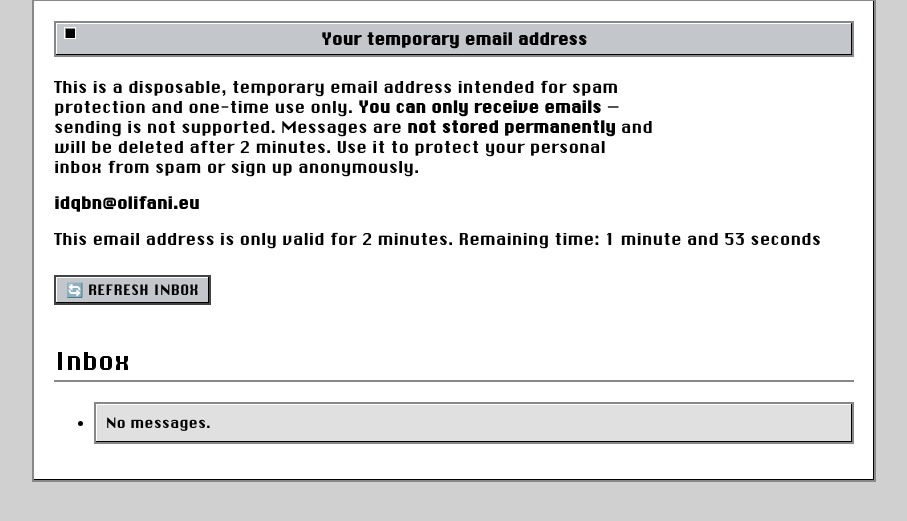
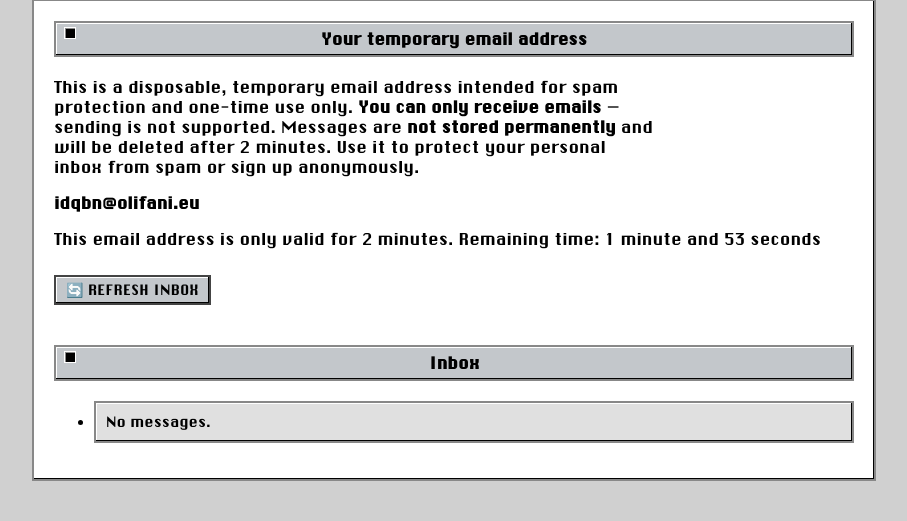
Before and after one commit to obrehmer/tempmail, a Flask app: page / in a window 1280 px wide. Shown: the part 33-554 px from the top of the page, without its empty margins (186-1093 px from the left). Run offline with Flask 3, Linux system fonts and the light colour scheme.

Commit message:
ueberschrifr

```diff
--- a/app/tempmail/backend/templates/email_view.html
+++ b/app/tempmail/backend/templates/email_view.html
@@ -20,7 +20,7 @@
 </head>
 <body>
   <div class="container">
-    <h1>{{ mail.subject }}</h1>
+    <div class="window-header">{{ mail.subject }}</div>
     <div class="tile">
       <p><strong>From:</strong> {{ mail.from }}</p>
       <p><strong>To:</strong> {{ mail.to }}</p>
--- a/app/tempmail/backend/templates/index.html
+++ b/app/tempmail/backend/templates/index.html
@@ -35,7 +35,7 @@
     <!-- Refresh inbox button -->
 <button class="spaced-bottom" onclick="location.reload()">🔄 Refresh inbox</button>
     <!-- Inbox Section -->
-    <h2>Inbox</h2>
+    <div class="window-header">Inbox</div>
     <ul>
       {% for mail in emails %}
         <li class="tile">
```
